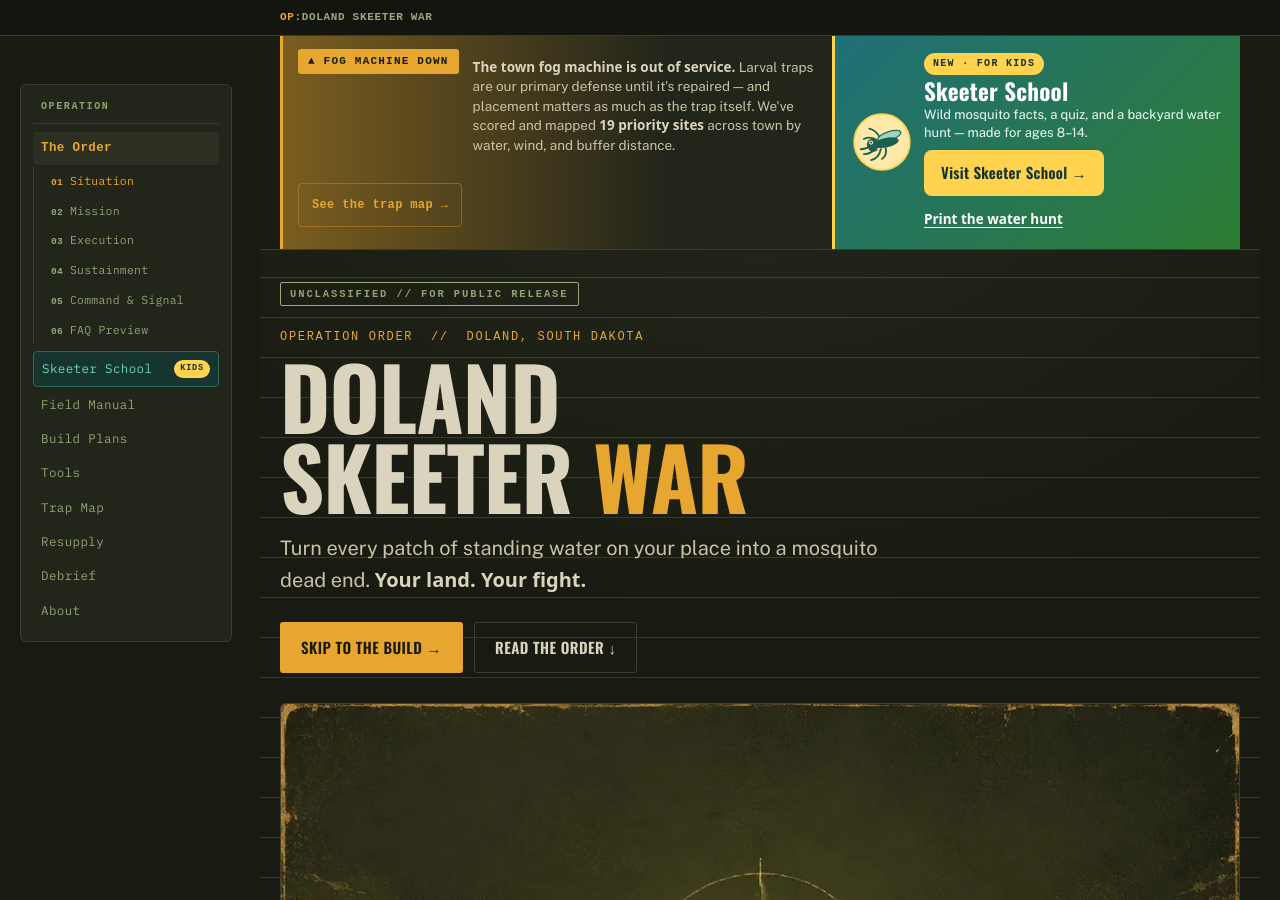
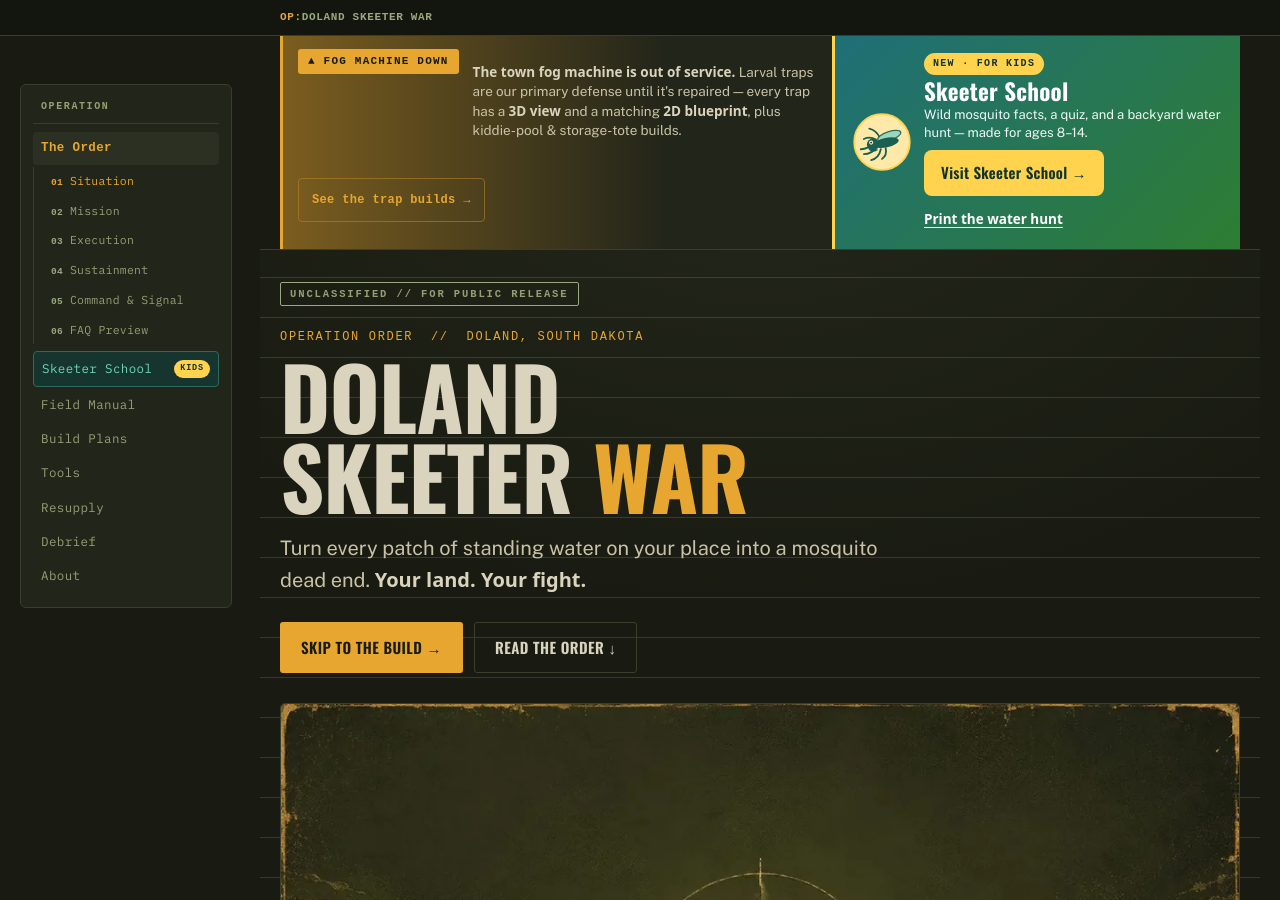
Before and after one commit to Tucker465/Doland-Warfare, a Jekyll site: the page built from index.html, in a window 1280 px wide and 900 px high. Built offline with Jekyll 4.4.1, drawn with Linux system fonts in a browser that asks for light colours.

Commit message:
Unpublish the trap map until it's actually ready
Pulls /trap-map/ from the site entirely (published: false) rather than
just delinking it, since it's not in a state visitors should land on:
approximate/unverified pin coordinates, a Google Maps embed with no API
key configured, and a site CSP that doesn't yet allow Google's domains.

Also removes it from primary nav, from the "keep reading" cross-links
on /intel/ and /build/, and from llms.txt's page directory, and points
the home page banner back at the trap builds instead of the map.

nav.yml keeps the trapmap page_sections and related-links entries in
place (commented as dormant) so restoring is a one-line nav.yml change
plus flipping published back to true.

```diff
--- a/index.html
+++ b/index.html
@@ -23,10 +23,9 @@ schema_howto: true
     <div class="tb-op" role="status">
       <span class="tb-tag">&#9650; FOG MACHINE DOWN</span>
       <p class="tb-msg"><b>The town fog machine is out of service.</b> Larval traps are our
-        primary defense until it's repaired &mdash; and placement matters as much as the trap
-        itself. We've scored and mapped <b>19 priority sites</b> across town by water,
-        wind, and buffer distance.</p>
-      <a class="tb-go" href="/trap-map/">See the trap map &rarr;</a>
+        primary defense until it's repaired &mdash; every trap has a <b>3D view</b> and a
+        matching <b>2D blueprint</b>, plus kiddie-pool &amp; storage-tote builds.</p>
+      <a class="tb-go" href="/build/#arsenal">See the trap builds &rarr;</a>
     </div>
 
     <div class="tb-kids">
--- a/llms.txt
+++ b/llms.txt
@@ -12,7 +12,6 @@
 - [Debrief (FAQ)](https://dolandskeeterwar.com/faq/): common questions about standing water, Bti safety around kids and pets, trap effectiveness, wildlife, and seasonal timing.
 - [Skeeter School](https://dolandskeeterwar.com/kids/): the children's section, written for roughly ages 8-14 in plain language. Verified mosquito facts, an illustrated four-stage life-cycle diagram, an age-appropriate West Nile explanation, a backyard water hunt, safety rules, and an interactive quiz.
 - [Water Hunt checklist](https://dolandskeeterwar.com/water-hunt/): a free one-page printable scavenger-hunt scorecard for kids — tick boxes for common standing-water sources, a tally, bonus points, and safety rules. Sized for one sheet and suitable for a classroom or 4-H meeting.
-- [Trap Map](https://dolandskeeterwar.com/trap-map/): interactive map of strategic larval trap placement sites for Doland, scored by proximity to water sources, prevailing wind direction, distance to homes and the school, and vector science (Culex tarsalis dispersal). Nineteen sites in three priority tiers with a layered defense model (source reduction, perimeter intercept, interior fill) — six of them shaded interior stops added to fill the gap the original perimeter-heavy layout left. Built for the period when the town fog machine is out of service.
 - [About](https://dolandskeeterwar.com/about/): who runs this and where the facts come from.
 - [Printable flyer](https://dolandskeeterwar.com/flyer/): a one-page printable summary for posting or handing out.
 - [Security policy](https://dolandskeeterwar.com/security-policy/): how to report a security problem with the website itself, what is in and out of scope, and the good-faith research terms. Referenced by /.well-known/security.txt.
--- a/trap-map.html
+++ b/trap-map.html
@@ -1,5 +1,10 @@
 ---
 layout: default
+published: false
+# Unpublished until the map is fixed: real API key + CSP allowance for
+# maps.googleapis.com (see _includes/head.html), and verified site
+# coordinates (pins are currently reprojected estimates, not surveyed).
+# Re-add the primary-nav line in _data/nav.yml when this goes back live.
 title: "Trap Map — Placement Intelligence | Doland Skeeter War"
 description: "Interactive map of strategic larval trap placement sites for Doland, SD — scored by water sources, wind, proximity to homes and the school, and vector science."
 permalink: /trap-map/
```
Also changed, not shown: _data/nav.yml (+6 -3 lines).
